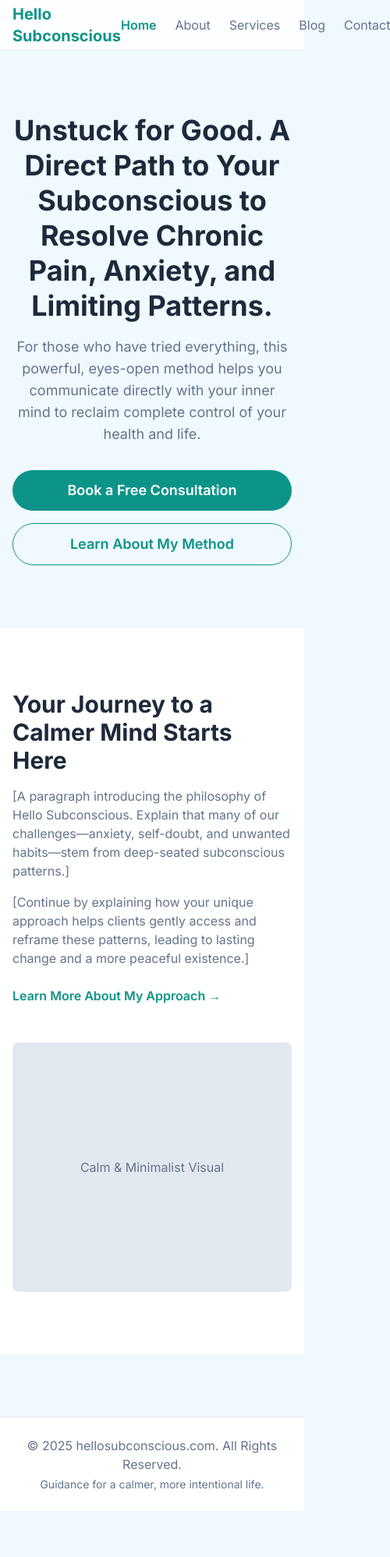
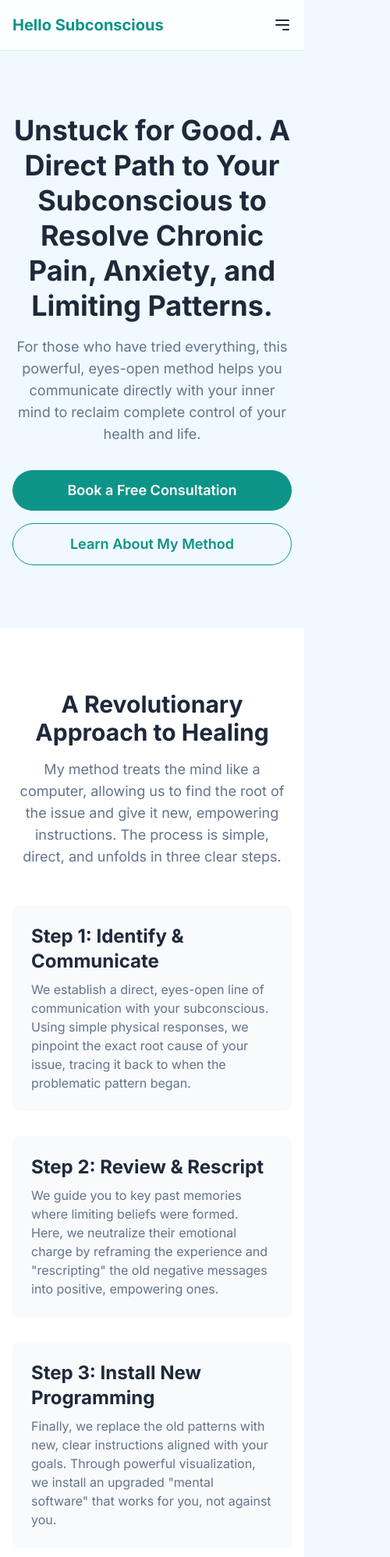
Before and after one commit to DamiMiller/hellosubconscious-website, an Astro site: page / in a window 390 px wide. Shown: the top 1997 px of the page at 78% size, 500 px wide, since content can reach past the window. Before the commit the page ends 1938 px from the top, so only its background shows below. Built offline with nearby package versions, Linux system fonts and the light colour scheme; Astro itself is replaced by a stand-in of ours.

Commit message:
feat: update homepage content and add responsive header

```diff
--- a/src/components/Header.astro
+++ b/src/components/Header.astro
@@ -6,7 +6,6 @@ const navLinks = [
   { href: "/about/", label: "About" },
   { href: "/services/", label: "Services" },
   { href: "/blog/", label: "Blog" },
-  { href: "/contact/", label: "Contact" },
 ];
 ---
 
@@ -16,7 +15,16 @@ const navLinks = [
       <a href="/" class="text-xl font-bold text-brand-primary hover:text-teal-700 transition-colors">
         Hello Subconscious
       </a>
-      <nav>
+
+      <!-- Mobile Menu Button (Hamburger) -->
+      <button id="menu-btn" class="md:hidden block text-text-base focus:outline-none">
+        <svg class="w-6 h-6" fill="none" stroke="currentColor" viewBox="0 0 24 24" xmlns="http://www.w3.org/2000/svg">
+          <path stroke-linecap="round" stroke-linejoin="round" stroke-width="2" d="M4 6h16M4 12h16m-7 6h7"></path>
+        </svg>
+      </button>
+
+      <!-- Desktop Menu (Visible on medium screens and up) -->
+      <nav class="hidden md:flex items-center space-x-6">
         <ul class="flex space-x-6 text-base">
           {navLinks.map(link => {
             const isActive = link.href === currentPath || (link.href !== "/" && currentPath.startsWith(link.href));
@@ -36,7 +44,29 @@ const navLinks = [
             );
           })}
         </ul>
+        <a href="/contact/" class="bg-brand-primary text-white font-semibold py-2 px-6 rounded-full hover:bg-teal-700 transition-colors">
+          Contact
+        </a>
       </nav>
     </div>
   </div>
+
+  <!-- Mobile Menu (Hidden by default, toggled with JS) -->
+  <div id="mobile-menu" class="hidden md:hidden">
+    <div class="px-4 pt-2 pb-4 flex flex-col space-y-4">
+      {navLinks.map(link => (
+        <a href={link.href} class="text-text-base hover:text-brand-primary transition-colors">{link.label}</a>
+      ))}
+      <a href="/contact/" class="text-text-base hover:text-brand-primary transition-colors">Contact</a>
+    </div>
+  </div>
 </header>
+
+<script>
+  const menuBtn = document.getElementById('menu-btn');
+  const mobileMenu = document.getElementById('mobile-menu');
+
+  menuBtn.addEventListener('click', () => {
+    mobileMenu.classList.toggle('hidden');
+  });
+</script>
--- a/src/pages/index.astro
+++ b/src/pages/index.astro
@@ -6,6 +6,7 @@ import Layout from '@/layouts/Layout.astro';
   title="Home"
   description="Unlock your potential by understanding the power of your subconscious mind. Discover peace, clarity, and purpose."
 >
+  <!-- Hero Section -->
   <section class="text-center py-20 lg:py-32">
     <div class="container mx-auto px-4">
       <h1 class="text-4xl md:text-6xl font-bold text-text-base leading-tight mb-4">
@@ -25,25 +26,46 @@ import Layout from '@/layouts/Layout.astro';
     </div>
   </section>
 
+  <!-- How It Works Section -->
   <section class="py-20 bg-white">
-    <div class="container mx-auto px-4 grid md:grid-cols-2 gap-12 items-center">
-      <div>
-        <h2 class="text-3xl font-bold text-text-base mb-4">Your Journey to a Calmer Mind Starts Here</h2>
-        <p class="text-text-muted mb-4">
-          [A paragraph introducing the philosophy of Hello Subconscious. Explain that many of our challenges—anxiety, self-doubt, and unwanted habits—stem from deep-seated subconscious patterns.]
-        </p>
-        <p class="text-text-muted">
-          [Continue by explaining how your unique approach helps clients gently access and reframe these patterns, leading to lasting change and a more peaceful existence.]
-        </p>
-        <a href="/about" class="text-brand-primary font-semibold mt-6 inline-block hover:text-teal-700">
-          Learn More About My Approach &rarr;
-        </a>
-      </div>
-      <div class="text-center">
-        <div class="bg-slate-200 h-80 w-full rounded-lg flex items-center justify-center">
-          <p class="text-text-muted">Calm & Minimalist Visual</p>
+    <div class="container mx-auto px-4 text-center">
+      <h2 class="text-3xl md:text-4xl font-bold text-text-base mb-4">A Revolutionary Approach to Healing</h2>
+      <p class="text-lg text-text-muted max-w-3xl mx-auto mb-12">
+        My method treats the mind like a computer, allowing us to find the root of the issue and give it new, empowering instructions. The process is simple, direct, and unfolds in three clear steps.
+      </p>
+      <div class="grid md:grid-cols-3 gap-8 md:gap-12 text-left">
+        <!-- Step 1 -->
+        <div class="bg-slate-50 p-6 rounded-lg">
+          <h3 class="text-2xl font-bold text-text-base mb-2">Step 1: Identify & Communicate</h3>
+          <p class="text-text-muted">
+            We establish a direct, eyes-open line of communication with your subconscious. Using simple physical responses, we pinpoint the exact root cause of your issue, tracing it back to when the problematic pattern began.
+          </p>
+        </div>
+        <!-- Step 2 -->
+        <div class="bg-slate-50 p-6 rounded-lg">
+          <h3 class="text-2xl font-bold text-text-base mb-2">Step 2: Review & Rescript</h3>
+          <p class="text-text-muted">
+            We guide you to key past memories where limiting beliefs were formed. Here, we neutralize their emotional charge by reframing the experience and "rescripting" the old negative messages into positive, empowering ones.
+          </p>
+        </div>
+        <!-- Step 3 -->
+        <div class="bg-slate-50 p-6 rounded-lg">
+          <h3 class="text-2xl font-bold text-text-base mb-2">Step 3: Install New Programming</h3>
+          <p class="text-text-muted">
+            Finally, we replace the old patterns with new, clear instructions aligned with your goals. Through powerful visualization, we install an upgraded "mental software" that works for you, not against you.
+          </p>
         </div>
       </div>
     </div>
   </section>
+
+  <!-- Placeholder for Client Success Stories Section -->
+    <section class="py-20 bg-gray-50">
+      <div class="container mx-auto px-4 text-center">
+        <h2 class="text-3xl font-bold text-text-base mb-4">Real Change for Real People</h2>
+        <p class="text-lg text-text-muted max-w-3xl mx-auto mb-12">[This section will feature 2-3 powerful, anonymized testimonials from your clients, highlighting their transformation.]</p>
+        <!-- Future content will go here -->
+      </div>
+    </section>
+
 </Layout>
```
